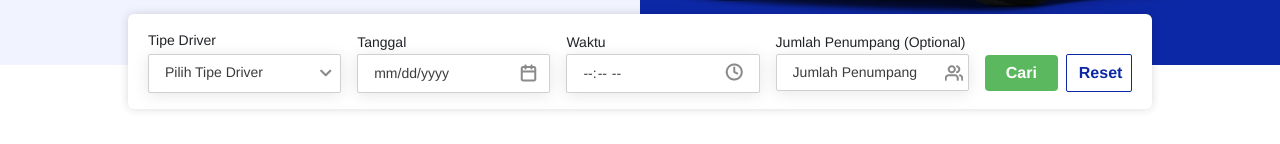
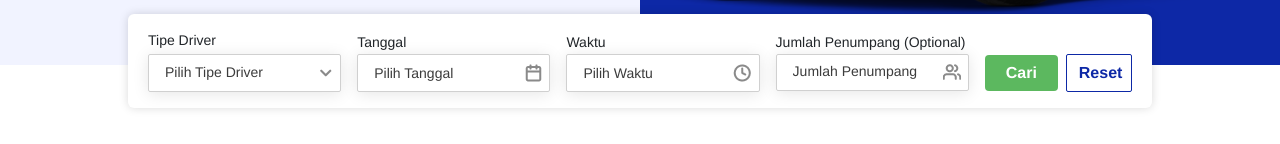
Before and after one commit to Arbyusman/challange-04, a website: page public/cari_mobil.html in a window 1280 px wide. Shown: the part 357-501 px from the top of the page. Drawn offline with nearby package versions, Linux system fonts and the light colour scheme; no server answers.

Commit message:
add style

```diff
--- a/public/cari_mobil.html
+++ b/public/cari_mobil.html
@@ -17,6 +17,7 @@
     ></script>
 
     <link rel="stylesheet" href="./css/style.css" />
+    <!-- <link rel="stylesheet" href="./css/calender.css" /> -->
   </head>
 
   <body>
@@ -130,9 +131,12 @@
           <label for="inpudate" style="font-size: 14px">Tanggal</label>
           <input
             class="form-date container-fluid"
-            type="date"
+
             name="InputDate"
             id="dateFilter"
+            placeholder="Pilih Tanggal"
+            type="text"
+            onfocus="(this.type='date')"
 
           />
         </div>
@@ -141,9 +145,14 @@
           <label for="inpudate" style="font-size: 14px">Waktu</label>
           <input
             class="form-time container-fluid"
-            type="time"
+            type="text"
             name="InputTime"
             id="timeFilter"
+            placeholder="Pilih Waktu"
+            type="text"
+            onfocus="(this.type='time')"
+
+
 
           />
         </div>
@@ -322,5 +331,6 @@
     <script type="text/javascript" src="./scripts/car.example.js"></script>
     <script type="text/javascript" src="./scripts/main.example.js"></script>
     <script src="./scripts/dropdown_filter.js"></script>
+    <!-- <script src="./scripts/calender.js"></script> -->
   </body>
 </html>
--- a/public/css/style.css
+++ b/public/css/style.css
@@ -188,30 +188,34 @@ nav {
   border-radius: 2px;
   box-shadow: none !important;
 }
-
-input[type="date"]:focus {
+#dateFilter,
+#dateFilter:focus {
+  color: rgb(0, 0, 0);
+  padding: 8px 16px;
+  width: 100%;
+  box-shadow: 0px 2px 16px rgba(0, 0, 0, 0.1) !important;
+  border: 1px solid #d0d0d0;
+  border-radius: 2px;
+  background: url(../images/icons/fi_calendar.png) no-repeat center right 4%;
+  background-size: auto;
   outline: none !important;
   outline-width: 0 !important;
   box-shadow: none;
   -moz-box-shadow: none;
   -webkit-box-shadow: none;
+
 }
 
-input[type="date"]::-webkit-calendar-picker-indicator {
+
+
+
+#dateFilter::-webkit-calendar-picker-indicator {
   color: rgba(0, 0, 0, 0);
   opacity: 1;
   display: block;
-  background: url(../images/icons/fi_calendar.png) no-repeat;
-  background-size: auto;
-  margin-right: -2% !important;
+  background:none !important ;
 }
-input[type="time"]:focus {
-  outline: none !important;
-  outline-width: 0 !important;
-  box-shadow: none;
-  -moz-box-shadow: none;
-  -webkit-box-shadow: none;
-}
+
 
 .form-time:hover,
 .form-time::after {
@@ -221,27 +225,41 @@ input[type="time"]:focus {
   box-shadow: none !important;
 }
 
-input[type="time"]::-webkit-calendar-picker-indicator {
+#timeFilter::-webkit-calendar-picker-indicator {
   color: rgba(0, 0, 0, 0);
   opacity: 1;
   display: block;
-  background: url(../images/icons/fi_clock.png) no-repeat;
-  background-size: auto;
-  margin-right: -2% !important;
+  background:none !important;
 }
-
-input[type="text"],
-input[type="text"]:focus {
+#timeFilter,
+#timeFilter:focus {
   color: rgb(0, 0, 0);
   padding: 8px 16px;
   width: 100%;
   box-shadow: 0px 2px 16px rgba(0, 0, 0, 0.1) !important;
   border: 1px solid #d0d0d0;
   border-radius: 2px;
-  background: url(../images/icons/fi_users.png) no-repeat center right 3%;
+  background: url(../images/icons/fi_clock.png) no-repeat center right 4%;
+  background-size: auto;
+  outline: none !important;
+  outline-width: 0 !important;
+  box-shadow: none;
+  -moz-box-shadow: none;
+  -webkit-box-shadow: none;
+}
+
+#jumlah-penumpang,
+#jumlah-penumpang:focus {
+  color: rgb(0, 0, 0);
+  padding: 8px 16px;
+  width: 100%;
+  box-shadow: 0px 2px 16px rgba(0, 0, 0, 0.1) !important;
+  border: 1px solid #d0d0d0;
+  border-radius: 2px;
+  background: url(../images/icons/fi_users.png) no-repeat center right 4%;
   background-size: auto;
 }
-input[type="text"]:hover {
+#jumlah-penumpang:hover {
   background: #ffffff;
   border: 1px solid #5cb85f;
   border-radius: 2px;
--- a/public/scripts/car.example.js
+++ b/public/scripts/car.example.js
@@ -3,6 +3,7 @@ class Car {
 
   static init(cars) {
     this.list = cars.map((i) => new this(i));
+    console.log('jumlah mobil',cars);
   }
 
   constructor({
```
Also changed, not shown: public/scripts/app.example.js (+5 -12 lines).
